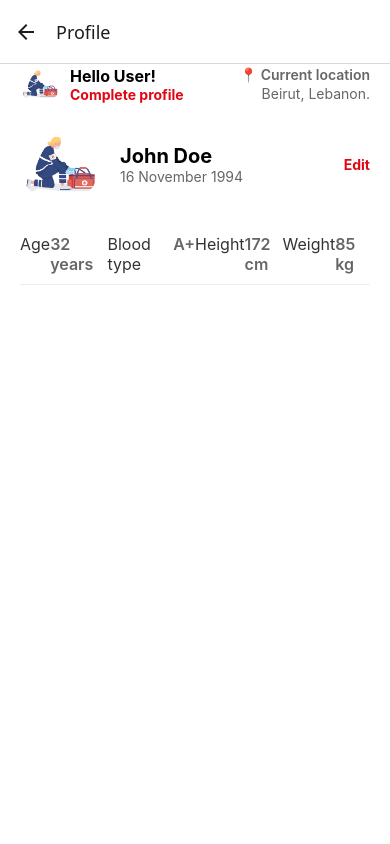
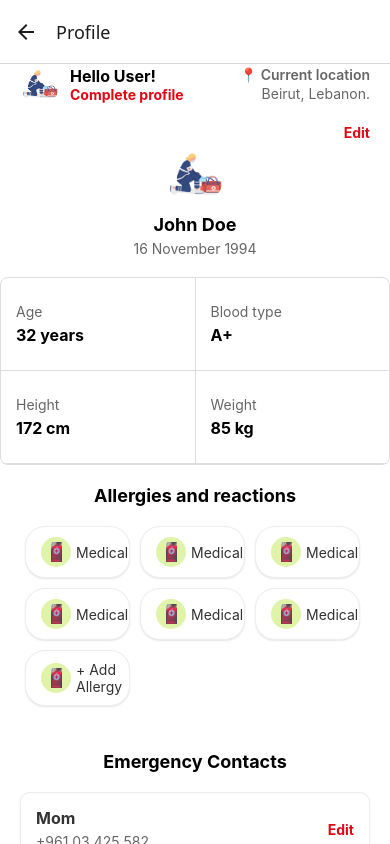
Before and after one commit to redcross-se/redcross-app, a React Native app: screen /Profile in a window 390 px wide. Built offline with nearby package versions, Linux system fonts and the light colour scheme.

Commit message:
Add: profile files

```diff
--- /dev/null
+++ b/components/UserProfile/AllergyItem.js
@@ -0,0 +1,51 @@
+import React from 'react';
+import { View, Text, StyleSheet, TouchableOpacity, Image } from 'react-native';
+
+const AllergyItem = ({ label, iconSource, onPress }) => {
+  return (
+    <TouchableOpacity style={styles.container} onPress={onPress}>
+      <View style={styles.iconWrapper}>
+        <Image source={iconSource} style={styles.icon} />
+      </View>
+      <Text style={styles.label}>{label}</Text>
+    </TouchableOpacity>
+  );
+};
+
+const styles = StyleSheet.create({
+  container: {
+    flexDirection: 'row',
+    alignItems: 'center',
+    paddingHorizontal: 15,
+    paddingVertical: 10,
+    backgroundColor: '#FFF',
+    borderRadius: 20,
+    borderWidth: 1,
+    borderColor: '#EEE',
+    margin: 5,
+    shadowColor: '#000',
+    shadowOpacity: 0.1,
+    shadowOffset: { width: 0, height: 1 },
+    shadowRadius: 2,
+    elevation: 2,
+    width: '30%',
+  },
+  iconWrapper: {
+    backgroundColor: '#DFF4A8', // Light green background
+    borderRadius: 15,
+    padding: 5,
+    marginRight: 5,
+
+  },
+  icon: {
+    width: 20,
+    height: 20,
+    resizeMode: 'contain',
+  },
+  label: {
+    fontSize: 14,
+    color: '#333',
+  },
+});
+
+export default AllergyItem;
--- /dev/null
+++ b/components/UserProfile/AllergyList.js
@@ -0,0 +1,64 @@
+import React, { useState } from 'react';
+import { View, StyleSheet, Text } from 'react-native';
+import AllergyItem from './AllergyItem';
+
+const AllergiesList = () => {
+  const [allergies, setAllergies] = useState([
+    { id: 1, label: 'Medical', icon: require('../../assets/image3.png') },
+    { id: 2, label: 'Medical', icon: require('../../assets/image3.png') },
+    { id: 3, label: 'Medical', icon: require('../../assets/image3.png') },
+    { id: 4, label: 'Medical', icon: require('../../assets/image3.png') },
+    { id: 5, label: 'Medical', icon: require('../../assets/image3.png') },
+    { id: 6, label: 'Medical', icon: require('../../assets/image3.png') },
+  ]);
+
+  const addAllergy = () => {
+    const newAllergy = {
+      id: allergies.length + 1,
+      label: 'Medical',
+      icon: require('../../assets/image3.png'),
+    };
+    setAllergies([...allergies, newAllergy]);
+  };
+
+  return (
+    <View style={styles.container}>
+      <Text style={styles.title}>Allergies and reactions</Text>
+      <View style={styles.allergyList}>
+        {allergies.map((item) => (
+          <AllergyItem
+            key={item.id}
+            label={item.label}
+            iconSource={item.icon}
+            onPress={() => console.log(`Pressed: ${item.label}`)}
+          />
+        ))}
+        <AllergyItem
+          label="+ Add Allergy"
+          iconSource={require('../../assets/image3.png')} // Replace with your "add" icon
+          onPress={addAllergy}
+        />
+      </View>
+    </View>
+  );
+};
+
+const styles = StyleSheet.create({
+  container: {
+    padding: 20,
+    backgroundColor: '#FFF',
+  },
+  title: {
+    fontSize: 18,
+    fontWeight: 'bold',
+    marginBottom: 15,
+    textAlign: 'center',
+  },
+  allergyList: {
+    flexDirection: 'row',
+    flexWrap: 'wrap',
+    justifyContent: 'flex-start',
+  },
+});
+
+export default AllergiesList;
--- /dev/null
+++ b/components/UserProfile/ContactItem.js
@@ -0,0 +1,55 @@
+import React from 'react';
+import { View, Text, TouchableOpacity, StyleSheet } from 'react-native';
+
+const ContactItem = ({ name, phone, onEdit }) => {
+  return (
+    <View style={styles.container}>
+      <View style={styles.textContainer}>
+        <Text style={styles.name}>{name}</Text>
+        <Text style={styles.phone}>{phone}</Text>
+      </View>
+      <TouchableOpacity onPress={onEdit}>
+        <Text style={styles.editButton}>Edit</Text>
+      </TouchableOpacity>
+    </View>
+  );
+};
+
+const styles = StyleSheet.create({
+  container: {
+    flexDirection: 'row',
+    justifyContent: 'space-between',
+    alignItems: 'center',
+    backgroundColor: '#FFF',
+    padding: 15,
+    borderRadius: 10,
+    borderWidth: 1,
+    borderColor: '#EEE',
+    marginVertical: 5,
+    shadowColor: '#000',
+    shadowOpacity: 0.1,
+    shadowOffset: { width: 0, height: 1 },
+    shadowRadius: 2,
+    elevation: 2,
+  },
+  textContainer: {
+    flex: 1,
+  },
+  name: {
+    fontSize: 16,
+    fontWeight: 'bold',
+    color: '#333',
+    marginBottom: 5,
+  },
+  phone: {
+    fontSize: 14,
+    color: '#666',
+  },
+  editButton: {
+    fontSize: 14,
+    color: '#E30613',
+    fontWeight: 'bold',
+  },
+});
+
+export default ContactItem;
--- a/components/UserProfile/DetailsGrid.js
+++ b/components/UserProfile/DetailsGrid.js
@@ -1,23 +1,52 @@
 import React from 'react';
 import { View, StyleSheet } from 'react-native';
-import DetailsRowComponent from './DetailsRow';
+import DetailsRow from './DetailsRow';
 
 const DetailsGrid = ({ details }) => {
   return (
     <View style={styles.gridContainer}>
-      {details.map((item, index) => (
-        <DetailsRowComponent key={index} label={item.label} value={item.value} />
-      ))}
+      {/* First Row */}
+      <View style={styles.row}>
+        <View style={[styles.cell, styles.rightBorder]}>
+          <DetailsRow label={details[0].label} value={details[0].value} />
+        </View>
+        <View style={styles.cell}>
+          <DetailsRow label={details[1].label} value={details[1].value} />
+        </View>
+      </View>
+
+      {/* Second Row */}
+      <View style={styles.row}>
+        <View style={[styles.cell, styles.rightBorder]}>
+          <DetailsRow label={details[2].label} value={details[2].value} />
+        </View>
+        <View style={styles.cell}>
+          <DetailsRow label={details[3].label} value={details[3].value} />
+        </View>
+      </View>
     </View>
   );
 };
 
 const styles = StyleSheet.create({
   gridContainer: {
+    borderWidth: 1,
+    borderColor: '#DDD',
+    borderRadius: 8,
+    overflow: 'hidden',
+  },
+  row: {
     flexDirection: 'row',
-    flexWrap: 'wrap',
-    justifyContent: 'space-between',
-    paddingHorizontal: 20,
+    borderBottomWidth: 1,
+    borderColor: '#DDD',
+  },
+  cell: {
+    flex: 1,
+    paddingVertical: 15,
+  },
+  rightBorder: {
+    borderRightWidth: 1,
+    borderColor: '#DDD',
   },
 });
 
--- a/components/UserProfile/DetailsRow.js
+++ b/components/UserProfile/DetailsRow.js
@@ -13,20 +13,18 @@ const DetailsRow = ({ label, value }) => {
 const styles = StyleSheet.create({
   container: {
     flex: 1,
-    flexDirection: 'row',
-    justifyContent: 'space-between',
     paddingVertical: 10,
-    borderBottomWidth: 1,
-    borderColor: '#EEE',
+    paddingHorizontal: 15,
   },
   label: {
-    fontSize: 16,
-    color: '#333',
+    fontSize: 14,
+    color: '#666',
+    marginBottom: 5,
   },
   value: {
     fontSize: 16,
-    color: '#666',
-    fontWeight: '600',
+    color: '#000',
+    fontWeight: 'bold',
   },
 });
 
--- /dev/null
+++ b/components/UserProfile/EmergencyContact.js
@@ -0,0 +1,68 @@
+import React, { useState } from 'react';
+import { View, Text, StyleSheet, TouchableOpacity } from 'react-native';
+import ContactItem from './ContactItem';
+
+const EmergencyContacts = () => {
+  const [contacts, setContacts] = useState([
+    { id: 1, name: 'Mom', phone: '+961 03 425 582' },
+    { id: 2, name: 'Dad', phone: '+961 03 425 583' },
+  ]);
+
+  const addContact = () => {
+    const newContact = {
+      id: contacts.length + 1,
+      name: 'New Contact',
+      phone: '+961 03 123 456',
+    };
+    setContacts([...contacts, newContact]);
+  };
+
+  const editContact = (id) => {
+    console.log(`Edit contact with id: ${id}`);
+  };
+
+  return (
+    <View style={styles.container}>
+      <Text style={styles.title}>Emergency Contacts</Text>
+      {contacts.map((contact) => (
+        <ContactItem
+          key={contact.id}
+          name={contact.name}
+          phone={contact.phone}
+          onEdit={() => editContact(contact.id)}
+        />
+      ))}
+      <TouchableOpacity style={styles.addButton} onPress={addContact}>
+        <Text style={styles.addButtonText}>+ Add Emergency Contact</Text>
+      </TouchableOpacity>
+    </View>
+  );
+};
+
+const styles = StyleSheet.create({
+  container: {
+    padding: 20,
+    backgroundColor: '#FFF',
+  },
+  title: {
+    fontSize: 18,
+    fontWeight: 'bold',
+    marginBottom: 15,
+    textAlign: 'center',
+  },
+  addButton: {
+    marginTop: 10,
+    paddingVertical: 15,
+    borderRadius: 10,
+    borderWidth: 1,
+    borderColor: '#CCC',
+    alignItems: 'center',
+    backgroundColor: '#F9F9F9',
+  },
+  addButtonText: {
+    fontSize: 16,
+    color: '#666',
+  },
+});
+
+export default EmergencyContacts;
--- a/components/UserProfile/ProfileInfo.js
+++ b/components/UserProfile/ProfileInfo.js
@@ -4,50 +4,56 @@ import { View, Text, Image, TouchableOpacity, StyleSheet } from 'react-native';
 const ProfileInfo = ({ name, dateOfBirth }) => {
   return (
     <View style={styles.container}>
+      {/* Edit Button */}
+      <TouchableOpacity style={styles.editButton}>
+        <Text style={styles.editText}>Edit</Text>
+      </TouchableOpacity>
+
+      {/* Profile Image */}
       <Image
-        source={require('../../assets/Login.png')}
+        source={require('../../assets/Login.png')} // Replace with actual image
         style={styles.profileImage}
       />
-      <View style={styles.textContainer}>
-        <Text style={styles.name}>{name}</Text>
-        <Text style={styles.dateOfBirth}>{dateOfBirth}</Text>
-      </View>
-      <TouchableOpacity>
-        <Text style={styles.editButton}>Edit</Text>
-      </TouchableOpacity>
+
+      {/* Name and Date of Birth */}
+      <Text style={styles.name}>{name}</Text>
+      <Text style={styles.dateOfBirth}>{dateOfBirth}</Text>
     </View>
   );
 };
 
 const styles = StyleSheet.create({
   container: {
-    flexDirection: 'row',
     alignItems: 'center',
-    justifyContent: 'space-between',
-    paddingHorizontal: 20,
-    marginBottom: 20,
+    paddingVertical: 20,
+    position: 'relative',
+  },
+  editButton: {
+    position: 'absolute',
+    top: 0,
+    right: 20,
+  },
+  editText: {
+    color: '#E30613',
+    fontSize: 14,
+    fontWeight: 'bold',
   },
   profileImage: {
-    width: 80,
-    height: 80,
-    borderRadius: 40,
-  },
-  textContainer: {
-    flex: 1,
-    marginLeft: 20,
+    width: 60,
+    height: 60,
+    borderRadius: 30,
+    marginBottom: 10,
   },
   name: {
-    fontSize: 20,
+    fontSize: 18,
     fontWeight: 'bold',
+    textAlign: 'center',
+    marginBottom: 5,
   },
   dateOfBirth: {
     fontSize: 14,
     color: '#666',
-  },
-  editButton: {
-    color: '#E30613',
-    fontSize: 14,
-    fontWeight: 'bold',
+    textAlign: 'center',
   },
 });
 
--- a/screens/Profile.js
+++ b/screens/Profile.js
@@ -3,6 +3,8 @@ import { View, StyleSheet, ScrollView } from 'react-native';
 import HeaderComponent from '../components/EmergencyCall/Header';
 import ProfileInfoComponent from '../components/UserProfile/ProfileInfo';
 import DetailsGridComponent from '../components/UserProfile/DetailsGrid';
+import AllergiesList from '../components/UserProfile/AllergyList';
+import EmergencyContacts from '../components/UserProfile/EmergencyContact';
 
 const Profile = () => {
   const userDetails = [
@@ -17,6 +19,8 @@ const Profile = () => {
       <HeaderComponent />
       <ProfileInfoComponent name="John Doe" dateOfBirth="16 November 1994" />
       <DetailsGridComponent details={userDetails} />
+      <AllergiesList />
+      <EmergencyContacts />
     </ScrollView>
   );
 };
```
